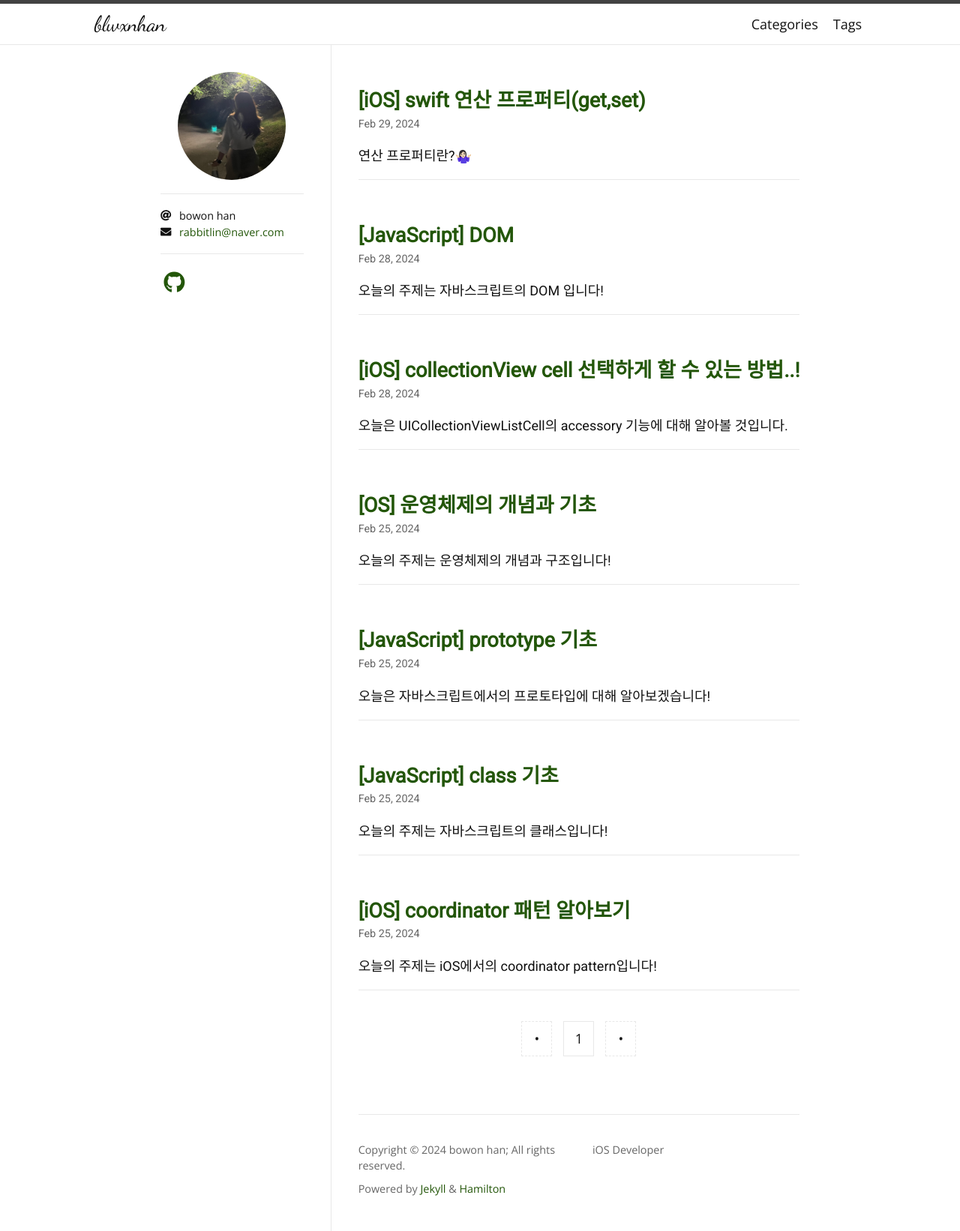
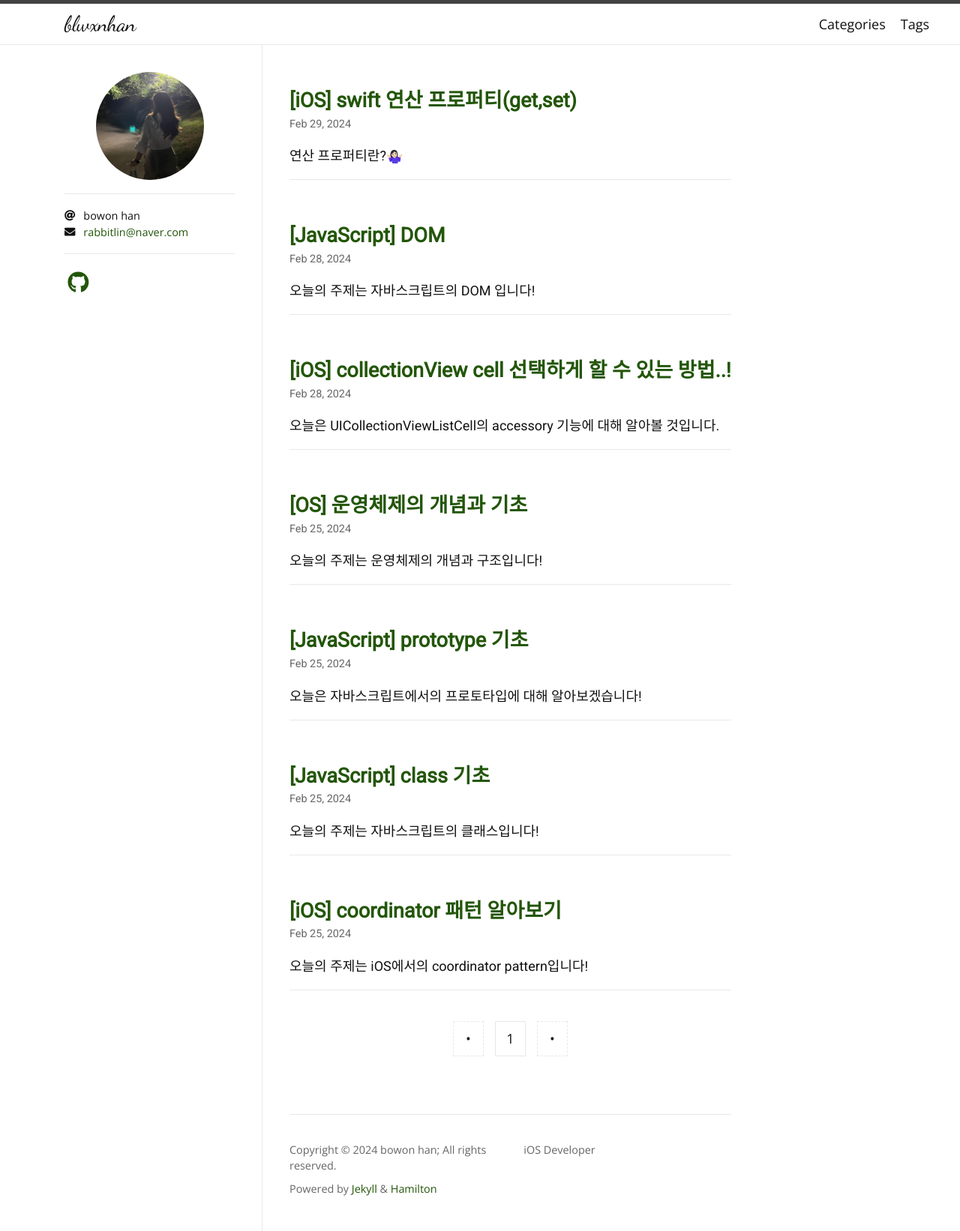
Before and after one commit to blwxnhan/blwxnhan.github.io, a Jekyll site: the page built from index.html, in a window 1280 px wide. Shown: the whole page at 75% size. Built offline with Jekyll 4.4.1, drawn with Linux system fonts in a browser that asks for light colours; nearby versions of some CDN libraries; some web fonts are replaced; the list of posts is cut into pages by our own code.

Commit message:
layout 수정

```diff
--- a/_sass/hamilton/base.scss
+++ b/_sass/hamilton/base.scss
@@ -192,12 +192,13 @@ ul.task-list {
 .wrapper {
   max-width: calc(#{$content-width} - (#{$spacing-unit}));
   margin-right: auto;
-  margin-left: auto;
+  margin-left: 50px;
   padding-right: $spacing-unit / 2;
   padding-left: $spacing-unit / 2;
 
   @media screen and (min-width: $on-large) {
-    max-width: calc(#{$content-width} - (#{$spacing-unit} * 2));
+    max-width: 1400px;
+    // max-width: calc(#{$content-width} - (#{$spacing-unit} * 2));
     padding-right: $spacing-unit;
     padding-left: $spacing-unit;
   }
--- a/_sass/hamilton/layout.scss
+++ b/_sass/hamilton/layout.scss
@@ -196,7 +196,8 @@
  * Site sidebar
  */
 .site-sidebar {
-  padding: $spacing-unit;
+  padding-top: $spacing-unit;
+  padding-right: $spacing-unit;
   border-right: 1px solid;
   @include relative-font-size(0.8);
 
@@ -319,7 +320,7 @@ ul.social-icons {
  * Site main
  */
 .site-main {
-  flex: 1 0 auto;
+  // flex: 1 0 auto;
   overflow-y: scroll;
 
   // Hide scrollbar for IE, Edge and Firefox
```
